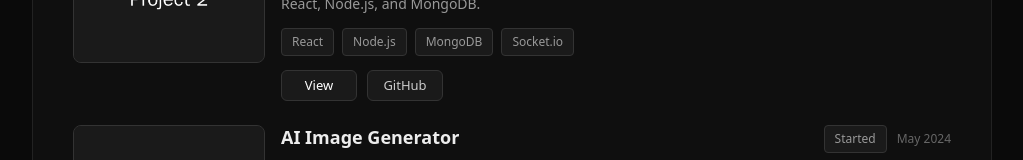
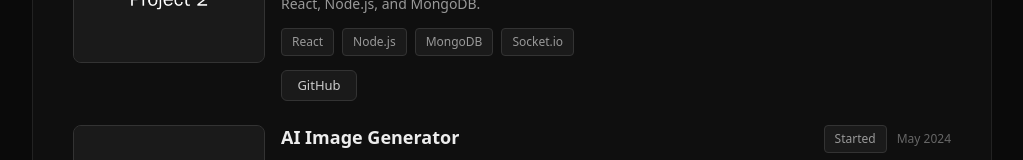
Before and after one commit to faizan-devs/personal-portfolio, a Next.js app: page /projects in a window 1280 px wide. Shown: the part 483-643 px from the top of the page, without its empty margins (128-1151 px from the left). Built offline with nearby package versions, Linux system fonts and the light colour scheme.

Commit message:
Refactor: improve formatting and structure in ProjectCard component for better readability

```diff
--- a/app/components/ProjectCard.tsx
+++ b/app/components/ProjectCard.tsx
@@ -7,7 +7,10 @@ interface ProjectCardProps {
 	variant?: 'teaser' | 'detail';
 }
 
-export default function ProjectCard({ project, variant = 'detail' }: ProjectCardProps) {
+export default function ProjectCard({
+	project,
+	variant = 'detail',
+}: ProjectCardProps) {
 	const content = (
 		<>
 			{/* Project Image */}
@@ -24,45 +27,42 @@ export default function ProjectCard({ project, variant = 'detail' }: ProjectCard
 			{/* Project Info */}
 			<div className="card-content">
 				<div className="card-heading">
-					<h3 className="card-title">
-						{project.title}
-					</h3>
+					<h3 className="card-title">{project.title}</h3>
 					<div className="card-meta">
 						<span className="badge">Started</span>
 						<span className="date">{project.startDate}</span>
 					</div>
 				</div>
-				<p className="card-description">
-					{project.description}
-				</p>
+				<p className="card-description">{project.description}</p>
 				<div className="tags">
 					{project.tags.map((tag) => (
-						<span
-							key={tag}
-							className="tag"
-						>
+						<span key={tag} className="tag">
 							{tag}
 						</span>
 					))}
 				</div>
 				{variant === 'detail' && (
 					<div className="card-actions">
+						{project.liveLink && (
 							<Link
-							href={project.link}
+								href={project.liveLink}
 								target="_blank"
 								rel="noopener noreferrer"
 								className="card-action primary"
 							>
 								View
 							</Link>
+						)}
+						{project.githubLink && (
 							<Link
-							href={project.link}
+								href={project.githubLink}
 								target="_blank"
 								rel="noopener noreferrer"
 								className="card-action"
 							>
 								GitHub
 							</Link>
+						)}
 					</div>
 				)}
 			</div>
@@ -77,9 +77,5 @@ export default function ProjectCard({ project, variant = 'detail' }: ProjectCard
 		);
 	}
 
-	return (
-		<div className="card">
-			{content}
-		</div>
-	);
+	return <div className="card">{content}</div>;
 }
```
Lines whose indentation alone changed are shown as unchanged.
